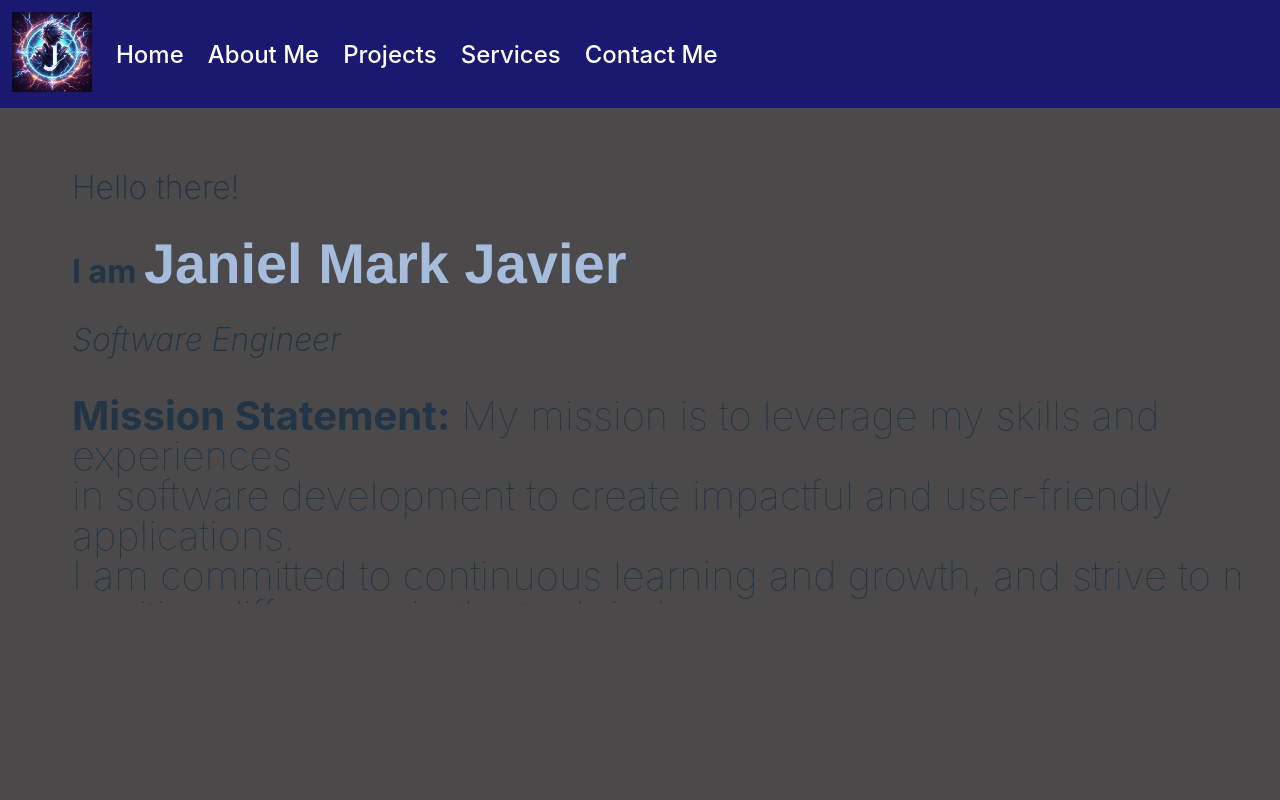
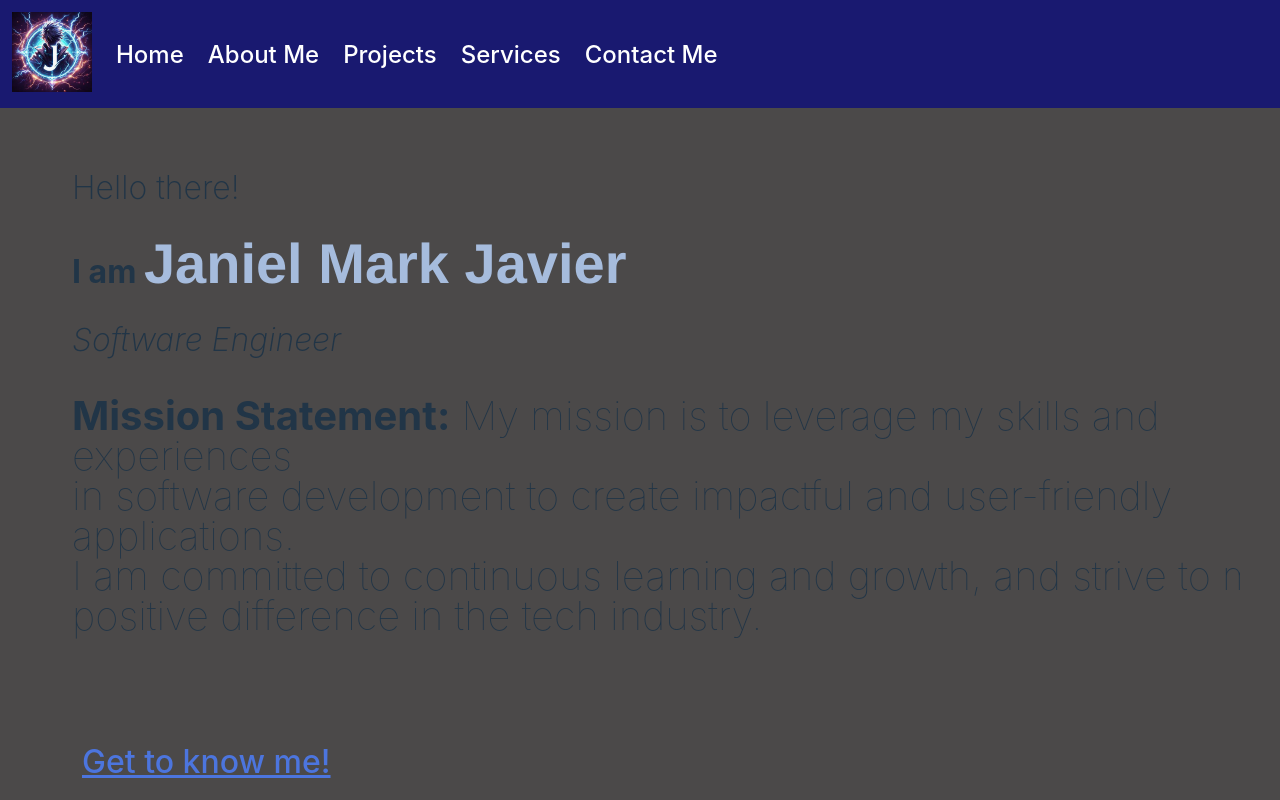
Before and after one commit to dyeyniyel/assignment1-portfolio, a React (Vite) app: page / in a window 1280 px wide. Shown: the top 800 px of the page. Built offline with nearby package versions, Linux system fonts and the light colour scheme.

Commit message:
Updated home page to increase height to always show "get to know me" link

```diff
--- a/src/home.css
+++ b/src/home.css
@@ -17,7 +17,7 @@ Date: 05/31/2024
     }
 
 .homeIntro {
-    height: 50vh;
+    height: 100vh;
     width: 100vw;
     padding: 1em;
     font-size: 2em;
```
Also changed, not shown: MainRouter.jsx (+7 -0 lines).
